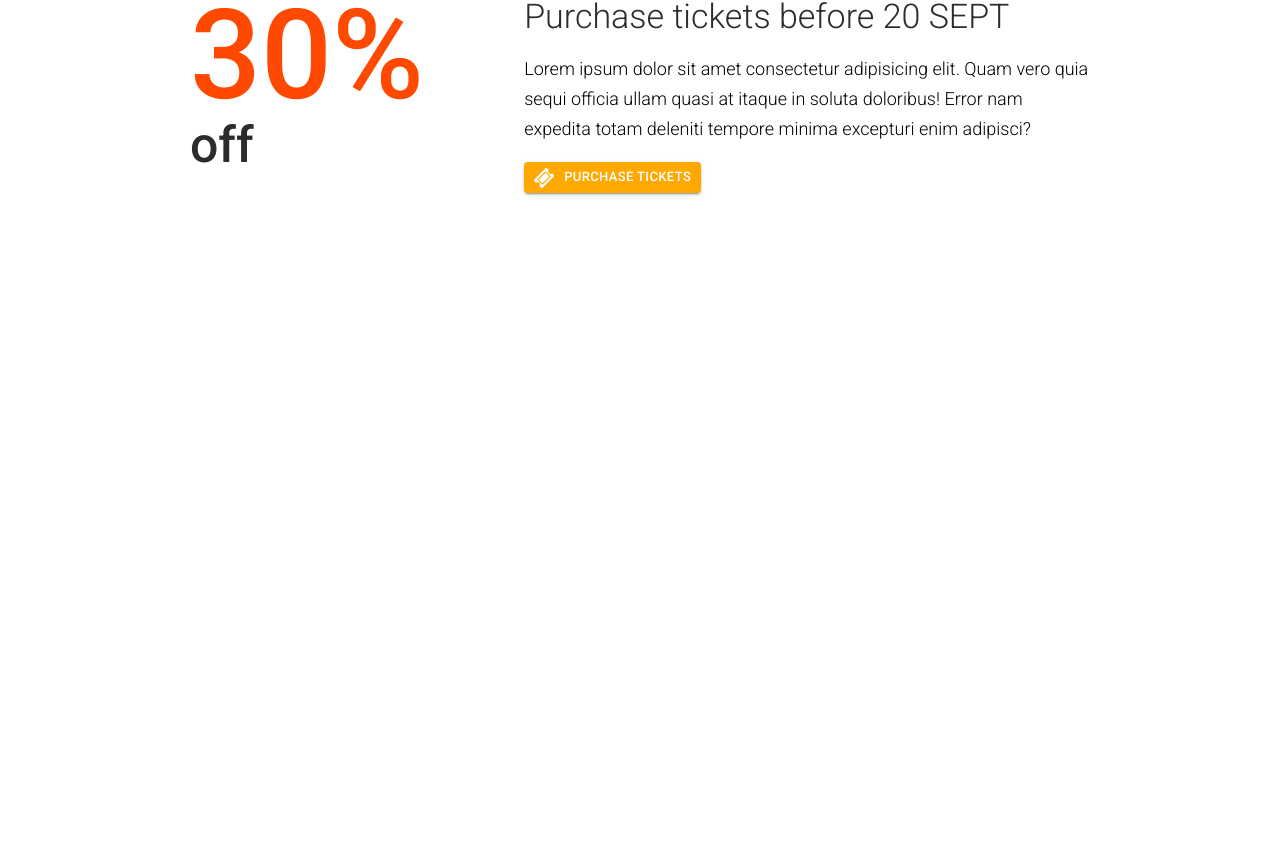
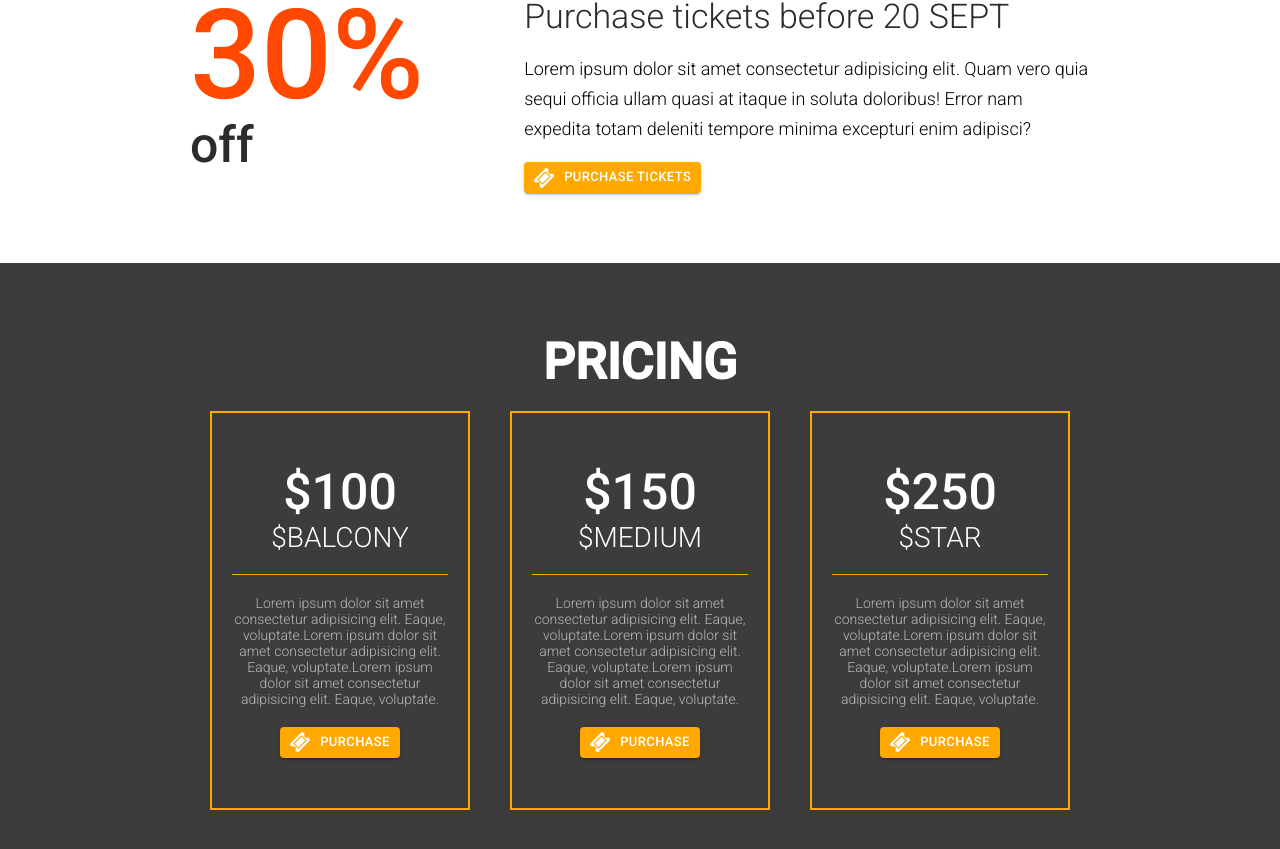
Before and after one commit to CheerDn/the-venue, a React (Create React App) app: page / in a window 1280 px wide. Shown: the part 1840-2689 px from the top of the page. Before the commit the page ends 2103 px from the top, so only its background shows below. Built offline with nearby package versions, Linux system fonts and the light colour scheme.

Commit message:
pricing done

```diff
--- a/src/App.js
+++ b/src/App.js
@@ -5,6 +5,7 @@ import Header from './components/header_footer/Header';
 import Featured from './components/featured/';
 import VenueInfo from './components/venue_info/VenueInfo';
 import Highlights from './components/highlights/Highlights'
+import Pricing from './components/pricing/Pricing'
 
 function App() {
   return (
@@ -13,6 +14,7 @@ function App() {
       <Featured />
       <VenueInfo />
       <Highlights />
+      <Pricing />
     </div>
   );
 }
--- a/src/components/highlights/Highlights.js
+++ b/src/components/highlights/Highlights.js
@@ -5,8 +5,8 @@ import Discount from './Discount'
 const Highlights = () => {
   return (
     <div className="highlight_wrapper">
-      <Description></Description>
-      <Discount></Discount>
+      <Description />
+      <Discount />
     </div>
 
 
--- /dev/null
+++ b/src/components/pricing/Pricing.js
@@ -0,0 +1,60 @@
+import React, { Component } from 'react';
+import Zoom from 'react-reveal/Zoom'
+import CustomizedButton from '../utilities/CustomizedButton';
+
+class Pricing extends Component {
+
+  state = {
+    prices: [100, 150, 250],
+    positions: ['Balcony', 'Medium', 'Star'],
+    description: [
+      'Lorem ipsum dolor sit amet consectetur adipisicing elit. Eaque, voluptate.',
+      'Lorem ipsum dolor sit amet consectetur adipisicing elit. Eaque, voluptate.',
+      'Lorem ipsum dolor sit amet consectetur adipisicing elit. Eaque, voluptate.'
+    ],
+    linkto: ['https://google.com','https://google.com','https://google.com'],
+    delay: [500,1000, 1500]
+  }
+
+  showBoxes = () => (
+    this.state.prices.map( (box, i) => (
+      <Zoom key={i} delay={this.state.delay[i]}>
+        <div className="pricing_item">
+          <div className="pricing_inner_wrapper">
+            <div className="pricing_title">
+              <span>${this.state.prices[i]}</span>
+              <span>${this.state.positions[i]}</span>
+            </div>
+            <div className="pricing_description">
+              {this.state.description}
+            </div>
+            <div className="pricing_buttons">
+              <CustomizedButton
+                text="Purchase"
+                bck="#ffa800"
+                color="#ffffff"
+                link={this.state.linkto[i]}
+              />
+            </div>
+          </div>
+        </div>
+      </Zoom>
+    ))
+  )
+
+
+  render() {
+    return (
+      <div className="bck_black">
+        <div className="center_wrapper pricing_section">
+          <h2>Pricing</h2>
+          <div className="pricing_wrapper">
+            {this.showBoxes()}
+          </div>
+        </div>
+      </div>
+    );
+  }
+}
+
+export default Pricing;
```
